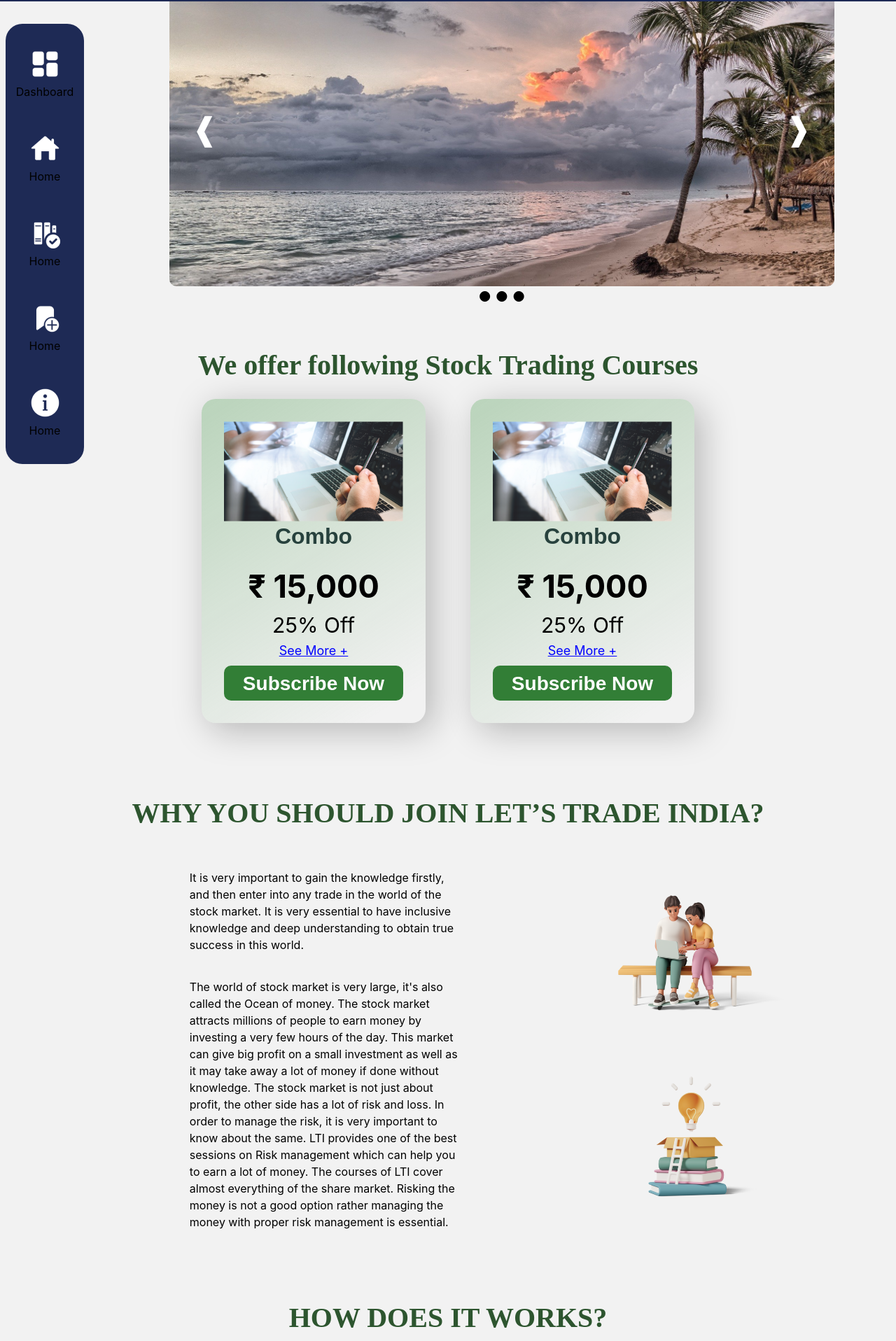
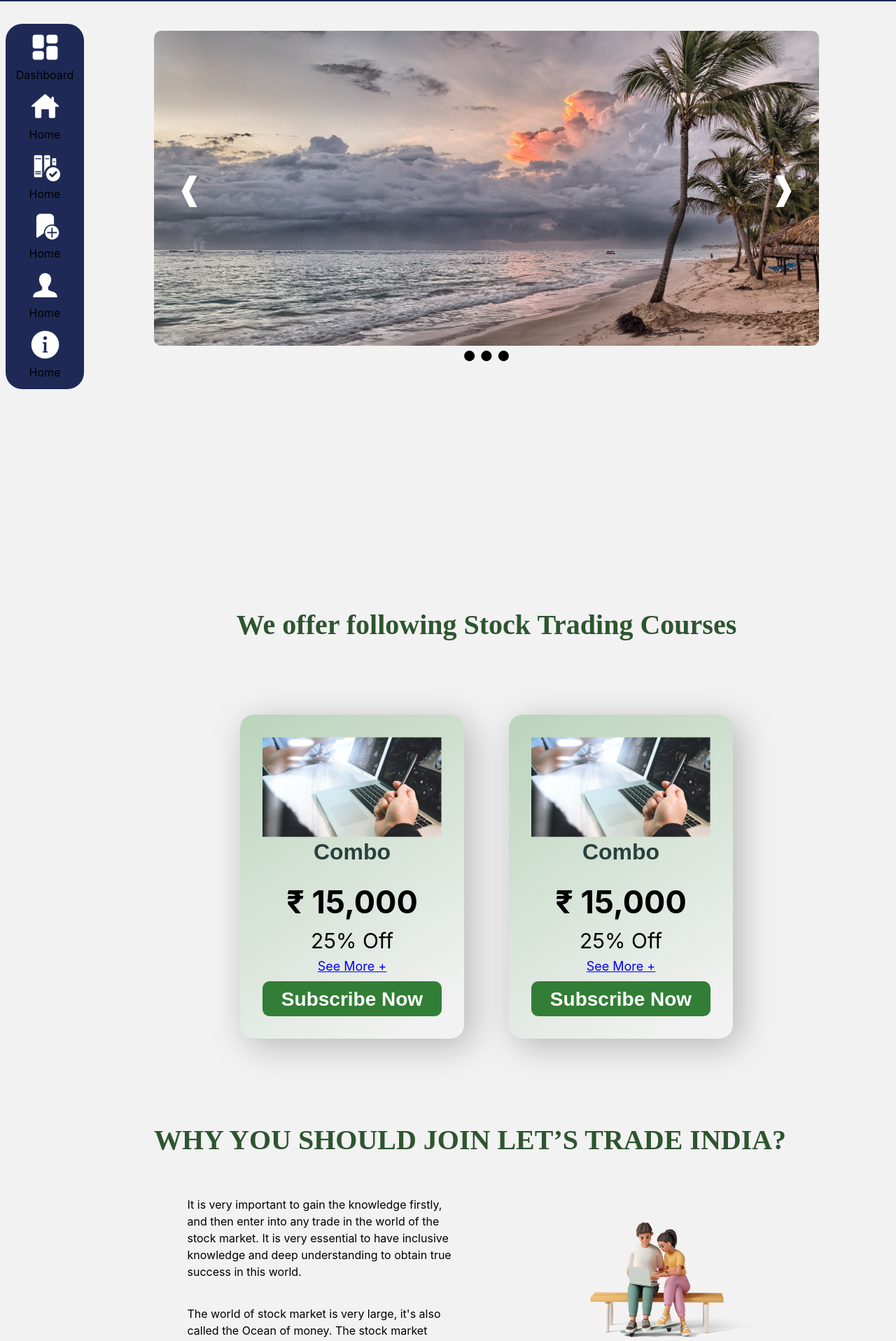
Before and after one commit to pranavhole/LetsTread, a React (Create React App) app: page / in a window 1280 px wide. Shown: the part 62-1978 px from the top of the page at 70% size. Built offline with nearby package versions, Linux system fonts and the light colour scheme.

Commit message:
Home and navbar

```diff
--- a/src/components/Home/Home.js
+++ b/src/components/Home/Home.js
@@ -19,8 +19,8 @@ function createCard(coursep) {
   );
 }
 
-function custFeedback(custf){
-    return(
+function custFeedback(custf) {
+  return (
     <Feedback
       name={custf.name}
       star={custf.star}
@@ -62,45 +62,34 @@ function Home() {
   };
   return (
     <>
-      <div className="relative -top-[45rem] left-[16%] w-[80%]">
+      <div className=" -z-10 relative -top-[33rem] inline-flex w-screen justify-evenly">
+        <div className="text-center "></div>
+        <div className=" flex flex-col justify-center space-y-4">
+          <div className="h-screen">
             <div style={containerStyles}>
               <ImageSlider slides={slides} />
             </div>
           </div>
-
-      <div className="relative -top-[40rem] flex justify-center items-center">
+          <div className=" flex flex-col justify-center items-center">
             <div style={titleStyles}>We offer following Stock Trading Courses</div>
+            <dl className="dictionary flex">{courseCard.map(createCard)}</dl>
           </div>
-
-      <div className="relative -top-[45rem] flex justify-center items-center">
-        <dl className="dictionary">{courseCard.map(createCard)}</dl>
-      </div>
-
-      <div className="relative -top-[45rem] flex justify-center items-center">
+          <div className=" ">
             <div style={titleStyles}>WHY YOU SHOULD JOIN LET’S TRADE INDIA?</div>
-      </div>
-
-      <div className="relative -top-[55rem] left-[16%] w-[80%]">
             <Middle />
           </div>
-
-      <div className="relative -top-[60rem] flex justify-center items-center">
+          <div className="flex flex-col  justify-center items-center">
             <div style={titleStyles}>HOW DOES IT WORKS?</div>
-      </div>
-      <div className="relative -top-[60rem] flex justify-center items-center">
             <div style={paraStyle}>
               Here are simple steps to start your journey with LTI
             </div>
-      </div>
-      <div className="relative -top-[60rem] left-[16%] w-[80%]">
             <Steps />
           </div>
-
-      <div className="relative -top-[50rem] flex justify-center items-center">
+          <div className="flex flex-col justify-center items-center">
             <div style={titleStyles}>Customer Feedback & Reviews</div>
+            <dl className=" w-full">{customerFeedback.map(custFeedback)}</dl>
           </div>
-      <div className="relative -top-[45rem] flex justify-center items-center">
-        <dl>{customerFeedback.map(custFeedback)}</dl>
+        </div>
       </div>
     </>
   );
--- a/src/components/Home/feedback.js
+++ b/src/components/Home/feedback.js
@@ -12,7 +12,7 @@ function feedback(props) {
           />
         </div>
         <div className="flex py-25">
-          <div className="py-3 w-96">
+          <div className="py-3 w-[39rem]">
             <h1 className=" flex text-3xl text-black font-bold">{props.name}
             <img
             src={props.star}
--- a/src/components/Home/middle.js
+++ b/src/components/Home/middle.js
@@ -3,7 +3,7 @@ import React from "react";
 function middle() {
   return (
     <div className="flex justify-around">
-      <div className="py-40 pl-50">
+      <div className="">
         <div className="py-3 w-96">
           <p className="py-9">
             It is very important to gain the knowledge firstly, and then enter
--- a/src/components/navbar.js
+++ b/src/components/navbar.js
@@ -10,19 +10,22 @@ const navbar = () => {
   return (
     <div className='my-6 mx-2 bg-[#1E2A55] w-28 text-center rounded-3xl'>
     <ul className=' justify-between inline-block'>
-      <Link to="./dashboard"><li className=' items-center my-6 py-3'>
+      <Link to="./dashboard"><li className=' items-center my-3 '>
         <div className='inline-block'><img src={Dash} alt='Home' /></div>
         <div>Dashboard</div></li></Link>
-        <Link to="./"><li className='items-center my-6 py-3'>
+        <Link to="./"><li className='items-center my-3 '>
         <div className='inline-block'><img src={home} alt='Home' /></div>
         <div>Home</div></li></Link>
-        <Link to="./"><li className='items-center my-6 py-3'>
+        <Link to="./"><li className='items-center my-3 '>
         <div className='inline-block'><img src={Course} alt='Home' /></div>
         <div>Home</div></li></Link>
-        <Link to="./"><li className='items-center my-6 py-3'>
+        <Link to="./"><li className='items-center my-3 '>
         <div className='inline-block'><img src={Current} alt='Home' /></div>
         <div>Home</div></li></Link>
-        <Link to="./"><li className='items-center my-6 py-3'>
+        <Link to="./"><li className='items-center my-3 '>
+        <div className='inline-block'><img src={Profile} alt='Home' /></div>
+        <div>Home</div></li></Link>
+        <Link to="./"><li className='items-center my-3 '>
         <div className='inline-block'><img src={Info} alt='Home' /></div>
         <div>Home</div></li></Link>
     </ul>
```
Lines whose indentation alone changed are shown as unchanged.
